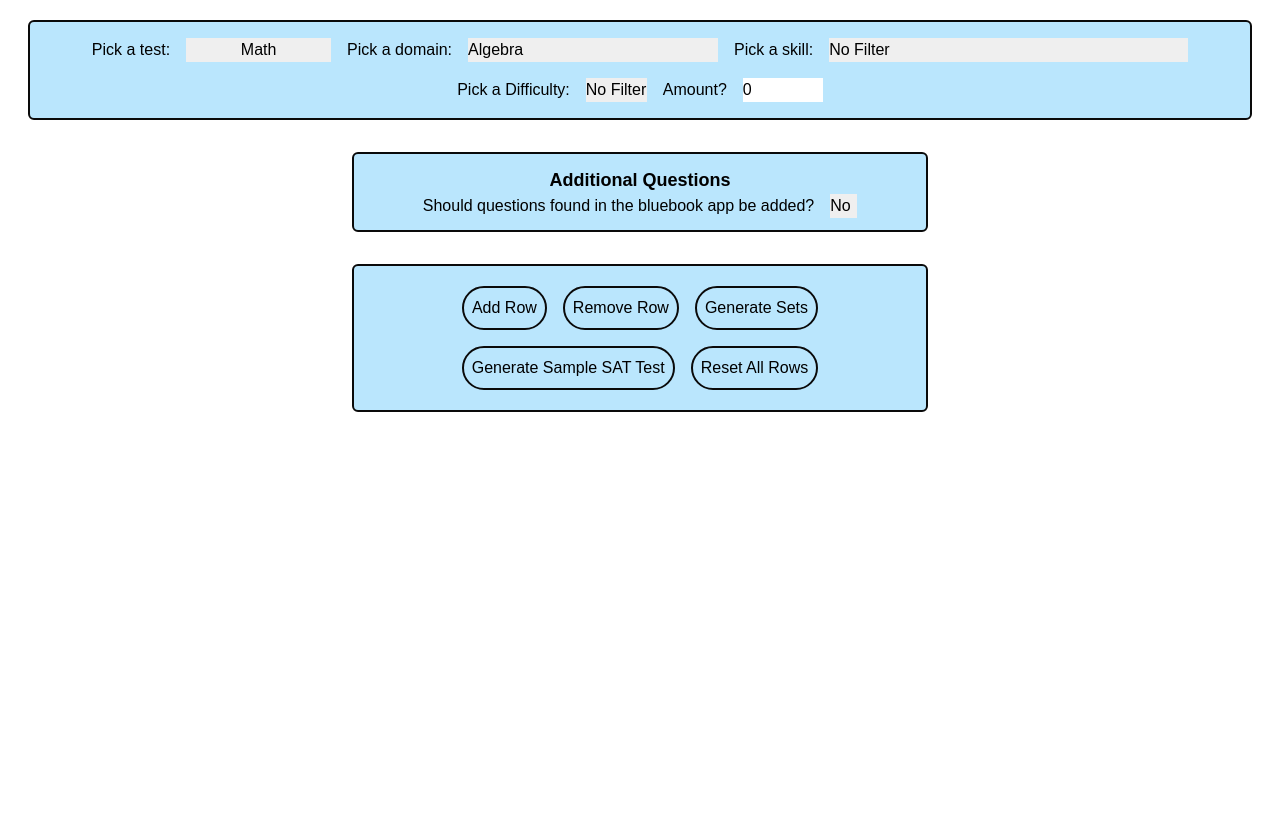
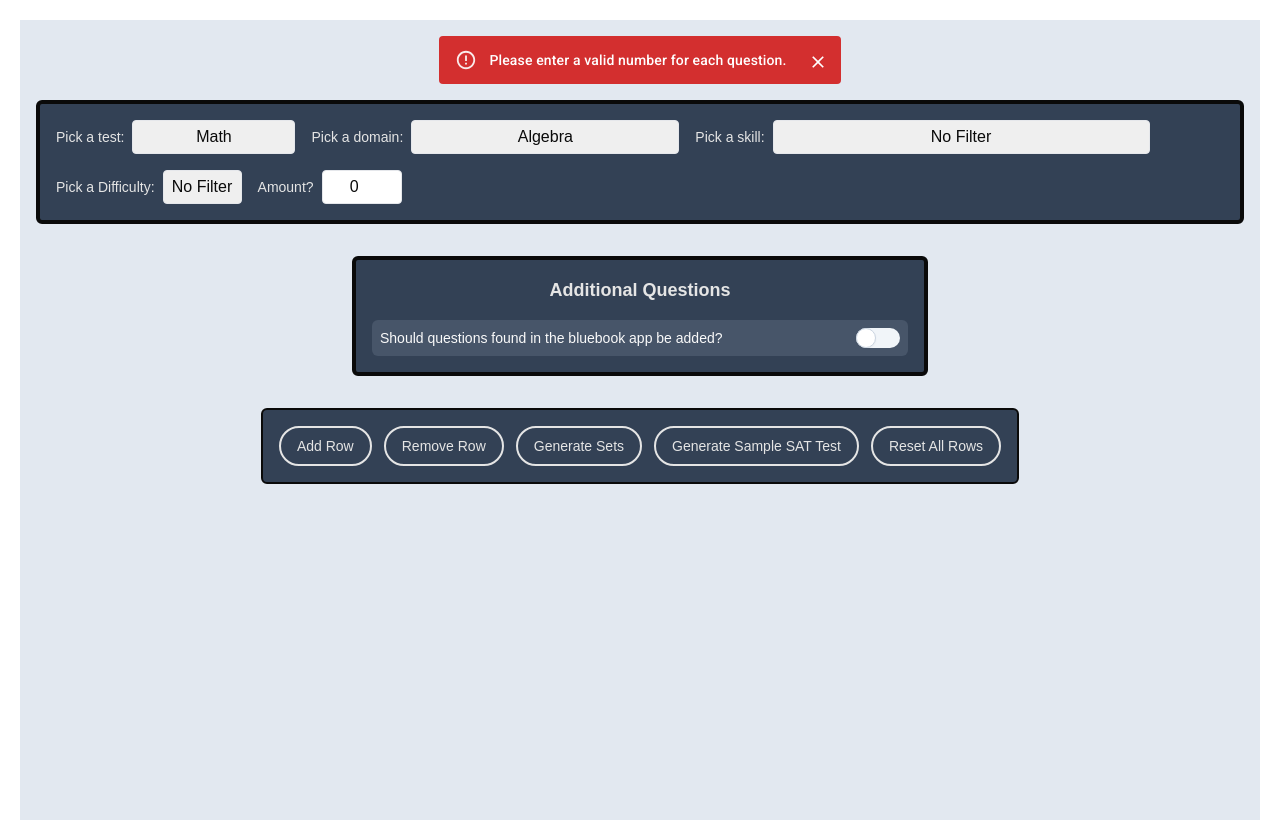
Before and after one commit to NikhilRao21/SATWebsite, a React (Create React App) app in the folder my-app/: page / in a window 1280 px wide. Both pictures are taken after a click on the button "Generate Sets". Before the commit the page ends 800 px from the top, so only its background shows below. Built offline with nearby package versions, Linux system fonts and the light colour scheme.

Commit message:
mvp needs branding

```diff
--- a/my-app/package.json
+++ b/my-app/package.json
@@ -3,6 +3,10 @@
   "version": "0.1.0",
   "private": true,
   "dependencies": {
+    "@emotion/react": "^11.14.0",
+    "@emotion/styled": "^11.14.0",
+    "@fontsource/roboto": "^5.2.6",
+    "@mui/material": "^7.1.2",
     "@radix-ui/react-select": "^2.2.5",
     "@testing-library/dom": "^10.4.0",
     "@testing-library/jest-dom": "^6.6.3",
--- a/my-app/src/App.js
+++ b/my-app/src/App.js
@@ -1,5 +1,11 @@
 import React, { useState } from "react";
 import './index.css';
+import '@fontsource/roboto/300.css';
+import '@fontsource/roboto/400.css';
+import '@fontsource/roboto/500.css';
+import '@fontsource/roboto/700.css';
+
+import Alert from '@mui/material/Alert';
 
 const set = {
   test: "Math",
@@ -7,7 +13,7 @@ const set = {
   skill: "No Filter",
   difficulty: "No Filter",
   amount: "0",
-    bluebookUse: "No"
+  bluebookUse: "false"
 };
 
 const skillsHierarchy = {
@@ -30,7 +36,7 @@ const skillsHierarchy = {
       "Rhetorical Synthesis",
       "Transitions"
     ],
-    "No Filter" : ["No Filter"]
+    "No Filter": ["No Filter"]
   },
   "Math": {
     "Algebra": [
@@ -60,36 +66,64 @@ const skillsHierarchy = {
       "Right Triangles and Trigonometry",
       "Circles"
     ],
-    "No Filter" : ["No Filter"]
+    "No Filter": ["No Filter"]
   }
 };
 
 const difficulty = ["No Filter", "Easy", "Medium", "Hard"]
 
 
+function Slider({ onClick }) {
+  return (
+    <div class="w-11 h-5">
+      <input onChange={e => { onClick(e.target.checked) }} id="switch-component-ripple-on" type="checkbox" class="peer appearance-none w-11 h-5 bg-slate-100 rounded-full checked:bg-slate-800 cursor-pointer transition-colors duration-300" />
+      <label
+        htmlFor="switch-component-ripple-on"
+        className="absolute top-0 left-0 h-5 w-5 cursor-pointer rounded-full border border-slate-300 bg-white shadow-sm transition-all duration-300 before:absolute before:top-2/4 before:left-2/4 before:block before:h-10 before:w-10 before:-translate-y-2/4 before:-translate-x-2/4 before:rounded-full before:bg-slate-400 before:opacity-0 before:transition-opacity hover:before:opacity-10 peer-checked:translate-x-6 peer-checked:border-slate-800"
+      >
+        <div
+          className="top-2/4 left-2/4 inline-block -translate-x-2/4 -translate-y-2/4 rounded-full p-5"
+          data-ripple-dark="true"
+        ></div>
+      </label>
+    </div>);
+
+}
+
+
 export default function App() {
   const [numRows, setNumRows] = useState(1);
   const [blue, setBlue] = useState("No");
+  const [pdfUrl, setPdfUrl] = useState(null);
+  const [alert, setAlert] = useState({
+    open: false,
+    message: '',
+    severity: '',
+  });
 
-    const createObjects = (count) => {return Array.from({length: count}, (_,index) => ({...set, id: index, test: "Math", domain: "Algebra"}));};
+  const createObjects = (count) => { return Array.from({ length: count }, (_, index) => ({ ...set, id: index, test: "Math", domain: "Algebra" })); };
 
   const [objects, setObjects] = useState(() => createObjects(numRows));
 
+  const [generate, setGenerate] = useState(true);
+
   const handleAddRow = () => {
-      const newNum = numRows +1;
+    const newNum = numRows + 1;
     setNumRows(newNum)
-      setObjects(prevObjects => [...prevObjects, {...set, id: newNum-1}])
+    setObjects(prevObjects => [...prevObjects, { ...set, id: newNum - 1 }])
   }
 
   const handleRemoveRow = () => {
-      const newNum = numRows-1;
+    if (numRows != 1) {
+      const newNum = numRows - 1;
       setNumRows(newNum)
       setObjects(prevObjects => prevObjects.slice(0, -1))
+    }
   }
 
   const handleChange = () => {
     const newObj = objects.slice();
-        newObj[numRows-1].skill = "hi!";
+    newObj[numRows - 1].skill = "hi!";
     setObjects(newObj);
   }
 
@@ -126,100 +160,219 @@ export default function App() {
 
   const handleBlueChange = (e) => {
     setBlue(e)
-      setObjects(prevObjects => prevObjects.map(obj => ({...obj, difficulty: e})));
+    setObjects(prevObjects => prevObjects.map(obj => ({ ...obj, bluebookUse: e })));
   }
 
-    const handleGenerateTest = (e) => {
-      console.log(e);
+  const showAlert = (message, severity) => {
+    setAlert({
+      open: true,
+      message: message,
+      severity: severity,
+    });
+    setTimeout(() => {
+      setAlert({ open: false, message: '', severity: '' });
+    }, 3000);
+  }
+
+  const handleGenerateTest = () => {
+    for (let i = 0; i < objects.length; i++) {
+      if (objects[i].amount === "" || isNaN(objects[i].amount) || parseInt(objects[i].amount) <= 0) {
+        showAlert("Please enter a valid number for each question.", "error");
+        return;
+      }
+    }
+
+    let amount = 0;
+    for (let i = 0; i < objects.length; i++) {
+      amount += parseInt(objects[i].amount);
+    }
+    if (amount > 200) {
+      //showAlert("Total number of questions cannot exceed 200.", "error");
+    }
+
+
+    console.log();
+
+    fetch('http://localhost:4567/generate-pdf', {
+      method: 'POST',
+      headers: {
+        'Content-Type': 'application/json'
+      },
+      body: JSON.stringify(objects)
+    })
+      .then(response => {
+        if (!response.ok) {
+          return response.text().then(text => {
+            throw new Error(text || `Server error: ${response.status}`);
+          });
+        }
+        return response.blob()
+      })
+      .then(blob => {
+
+        const fileURL = URL.createObjectURL(blob);
+        setPdfUrl(fileURL);
+        console.log('PDF generated successfully:', blob);
+        showAlert("PDF generated successfully!", "success");
+
+      })
+      .catch(error => {
+        showAlert(error.message || "An error occured.", "error");
+      });
   }
 
   const handleGenerateSets = () => {
     const json1 = JSON.stringify(objects);
-      handleGenerateTest(json1)
+    handleGenerateTest()
   }
 
   const handleReset = () => {
     setObjects(createObjects(numRows))
   }
 
+  const handleSATSample = () => {
+    setObjects(prevObjects => [{ ...set, test: "Math", domain: "No Filter", amount: 44 }, { ...set, test: "Reading and Writing", domain: "No Filter", amount: 54 }])
+  }
+
+  const handleExtLink = (pdfUrl) => {
+    window.open(pdfUrl, '_blank', 'noopener,noreferrer');
+  }
+
   return (
-    <div flex flex-col >
-        <div className = "grid grid-cols-1 gap-4 m-2">
+    <div className="flex flex-col min-h-screen min-w-screen p-4 bg-slate-200 bg-cover">
+      {alert.open && (<Alert variant="filled" severity={alert.severity} onClose={() => setAlert({ open: false, message: '', severity: '' })} className="mb-4 justify-center items-center text-center max-w-md mx-auto">
+        {alert.message}
+      </Alert>)}
+      <div className="grid grid-cols-1 gap-4 max-w-7xl mx-auto w-full">
         {objects.map((obj, index) => (
-        <div key={index} className = "justify-center flex flex-wrap gap-4 bg-sky-200 p-4 rounded-md border-2 border-neutral-950 min-w-0">
-          <label>
-            Pick a test:
-            <select value = {objects[index].test} onChange = {e => handleTestChange(e.target.value, index)} className = "ml-4 appearance-none hover:bg-sky-300 self-center text-center">
+          <div key={index} className="flex flex-col sm:flex-row sm:flex-wrap gap-4 bg-slate-700 text-neutral-200 p-4 rounded-md border-4 border-neutral-950">
+            <label className="flex flex-col sm:flex-row sm:items-center gap-2 min-w-0">
+              <span className="text-sm font-medium whitespace-nowrap">Pick a test:</span>
+              <select
+                value={objects[index].test}
+                onChange={e => handleTestChange(e.target.value, index)}
+                className="appearance-none hover:bg-slate-300 text-center text-neutral-950 px-2 py-1 rounded border"
+              >
                 {Object.keys(skillsHierarchy).map((item, testIndex) => (
-              <option key = {testIndex} value = {item} className="w-14 flex-1 text-center text-align-last-center">{item}</option>))}
-            </select>
-          </label>
-
-          <label>
-            Pick a domain:
-            <select value = {objects[index].domain} onChange ={e => handleDomainChange(e.target.value, index)} className = "ml-4 appearance-none hover:bg-sky-300  " >
-              {Object.keys(skillsHierarchy[objects[index].test]).map((item, testIndex) => (
-              <option key = {testIndex} value = {item} className="w-14 flex-1">{item}</option>))}
-            </select>
-          </label>
-
-          <label>
-            Pick a skill:
-            <select value = {objects[index].skill} onChange ={e => handleSkillChange(e.target.value, index)} className = "ml-4 appearance-none hover:bg-sky-300  ">
-              {skillsHierarchy[objects[index].test][objects[index].domain].map((item, testIndex) => (
-              <option key = {testIndex} value = {item} className="w-14 flex-1">{item}</option>))}
-              <option value = "No Filter"> No Filter</option>
-            </select>
-          </label>
-
-
-          <label>
-            Pick a Difficulty:
-            <select value = {objects[index].difficulty} onChange = {e => handleDifficultyChange(e.target.value, index)} className = "ml-4 appearance-none hover:bg-sky-300  ">
-              {difficulty.map((item, testIndex) => (
-                <option key = {testIndex} value = {item}>{item}</option>
+                  <option key={testIndex} value={item}>{item}</option>
                 ))}
               </select>
             </label>
 
-          <label>
-            Amount?
-            <input name = "amount" value = {objects[index].amount} onChange = {e=>handleAmountChange(e.target.value, index) } className = "ml-4 w-20 flex-auto"/>
+            <label className="flex flex-col sm:flex-row sm:items-center gap-2 min-w-0">
+              <span className="text-sm font-medium whitespace-nowrap">Pick a domain:</span>
+              <select
+                value={objects[index].domain}
+                onChange={e => handleDomainChange(e.target.value, index)}
+                className="appearance-none hover:bg-slate-300 text-neutral-950 text-center px-2 py-1 rounded border"
+              >
+                {Object.keys(skillsHierarchy[objects[index].test]).map((item, testIndex) => (
+                  <option key={testIndex} value={item}>{item}</option>
+                ))}
+              </select>
+            </label>
+
+            <label className="flex flex-col sm:flex-row sm:items-center gap-2 min-w-0">
+              <span className="text-sm font-medium whitespace-nowrap">Pick a skill:</span>
+              <select
+                value={objects[index].skill}
+                onChange={e => handleSkillChange(e.target.value, index)}
+                className="appearance-none hover:bg-slate-300 text-neutral-950 text-center px-2 py-1 rounded border"
+              >
+                {skillsHierarchy[objects[index].test][objects[index].domain].map((item, testIndex) => (
+                  <option key={testIndex} value={item}>{item}</option>
+                ))}
+                <option value="No Filter">No Filter</option>
+              </select>
+            </label>
+
+            <label className="flex flex-col sm:flex-row sm:items-center gap-2 min-w-0">
+              <span className="text-sm font-medium whitespace-nowrap">Pick a Difficulty:</span>
+              <select
+                value={objects[index].difficulty}
+                onChange={e => handleDifficultyChange(e.target.value, index)}
+                className="appearance-none hover:bg-slate-300 text-neutral-950 text-center px-2 py-1 rounded border"
+              >
+                {difficulty.map((item, testIndex) => (
+                  <option key={testIndex} value={item}>{item}</option>
+                ))}
+              </select>
+            </label>
+
+            <label className="flex flex-col sm:flex-row sm:items-center gap-2 min-w-0">
+              <span className="text-sm font-medium whitespace-nowrap">Amount?</span>
+              <input
+                name="amount"
+                type="number"
+                value={objects[index].amount}
+                onChange={e => handleAmountChange(e.target.value, index)}
+                className="w-20 text-center px-2 text-neutral-950 py-1 rounded border"
+              />
+            </label>
+          </div>
+        ))}
+      </div>
+
+      {/* Additional Questions Section */}
+      <div className="my-8 flex flex-col max-w-xl mx-auto bg-slate-700  text-neutral-200 p-4 rounded-md border-4 border-neutral-950 w-full">
+        <p className="text-center text-lg font-bold mb-4">Additional Questions</p>
+
+        <label className="flex flex-col sm:flex-row text-neutral-50 sm:items-center sm:justify-between gap-2 bg-slate-600 p-2 rounded-md">
+          <span className="text-sm font-medium">Should questions found in the bluebook app be added?</span>
+          <div class="relative inline-flex gap-2">
+            <Slider onClick={handleBlueChange}></Slider>
+          </div>
         </label>
 
       </div>
-      ))}
 
+      {/* Buttons Section */}
+      <div className="mt-0 mb-8 flex flex-wrap justify-center gap-3 text-neutral-200 max-w-4xl mx-auto bg-slate-700 p-4 rounded-md border-2 border-neutral-950">
+        <button
+          onClick={handleAddRow}
+          className="px-4 py-2 rounded-full border-2 border-neutral-200 hover:bg-slate-800 active:bg-slate-900 text-sm font-medium"
+        >
+          Add Row
+        </button>
+        <button
+          onClick={handleRemoveRow}
+          className="px-4 py-2 rounded-full border-2 border-neutral-200 hover:bg-slate-800 active:bg-slate-900 text-sm font-medium"
+        >
+          Remove Row
+        </button>
+        <button
+          onClick={handleGenerateSets}
+          className="px-4 py-2 rounded-full border-2 border-neutral-200 hover:bg-slate-800 active:bg-slate-900 text-sm font-medium"
+        >
+          Generate Sets
+        </button>
+        <button
+          onClick={handleSATSample}
+          className="px-4 py-2 rounded-full border-2 border-neutral-200 hover:bg-slate-800 active:bg-slate-900 text-sm font-medium"
+        >
+          Generate Sample SAT Test
+        </button>
+        <button
+          onClick={handleReset}
+          className="px-4 py-2 rounded-full border-2 border-neutral-200 hover:bg-slate-800 active:bg-slate-900 text-sm font-medium"
+        >
+          Reset All Rows
+        </button>
+        {pdfUrl && (<button
+          onClick={() => {
+            setPdfUrl(null);
+            const link = document.createElement('a');
+            link.href = pdfUrl;
+            link.download = 'Generated Questions.pdf'; // Set the filename
+            document.body.appendChild(link);
+            link.click();
+            document.body.removeChild(link);
+          }
+          }
+          className="px-4 py-2 rounded-full border-2 border-neutral-200 hover:bg-slate-800 active:bg-slate-900 text-sm font-medium">
+          Download PDF
+        </button>)}
       </div>
-
-      <div>
-        <div className="my-8 flex flex-col max-w-xl mx-auto bg-sky-200 p-3 rounded-md border-2 border-neutral-950">
-        <p className="justify-center text-center text-lg font-bold">Additional Questions</p>
-        <label className="flex-auto justify-center text-center">
-          Should questions found in the bluebook app be added?
-          <select value = {blue} onChange = {e => handleBlueChange(e)} className = "ml-4 appearance-none hover:bg-sky-300  ">
-            <option value = "Yes" >Yes</option>
-            <option value = "No">No</option>
-          </select>
-        </label>
-      </div>
-
-
-      <div className="my-8 flex flex-wrap max-w-xl mx-auto bg-sky-200 p-3 rounded-md border-2 border-neutral-950 justify-center">
-        <button onClick = {handleAddRow} className="flex-shrink-0 p-2 m-2 rounded-full border-2 border-neutral-950 hover:bg-sky-300 active:bg-violet-300">Add Row</button>
-        <button onClick = {handleRemoveRow} className="flex-shrink-0 p-2 m-2 rounded-full border-2 border-neutral-950 hover:bg-sky-300 active:bg-violet-300">Remove Row</button>
-        <button onClick = {handleGenerateSets} className="flex-shrink-0 p-2 m-2 rounded-full border-2 border-neutral-950 hover:bg-sky-300 active:bg-violet-300">Generate Sets</button>
-        <button className="flex-shrink-0 p-2 m-2 rounded-full border-2 border-neutral-950 hover:bg-sky-300 active:bg-violet-300">Generate Sample SAT Test</button>
-        <button onClick = {handleReset} className="flex-shrink-0 p-2 m-2 rounded-full border-2 border-neutral-950 hover:bg-sky-300 active:bg-violet-300">Reset All Rows</button>
-      </div>
-      </div>
-
-
-
-
-
-
-    </div>
-
+    </div >
   );
 }
```
Also changed, not shown: 1 other file (tests, documents, lock files or other folders). Lines whose indentation alone changed are shown as unchanged.
